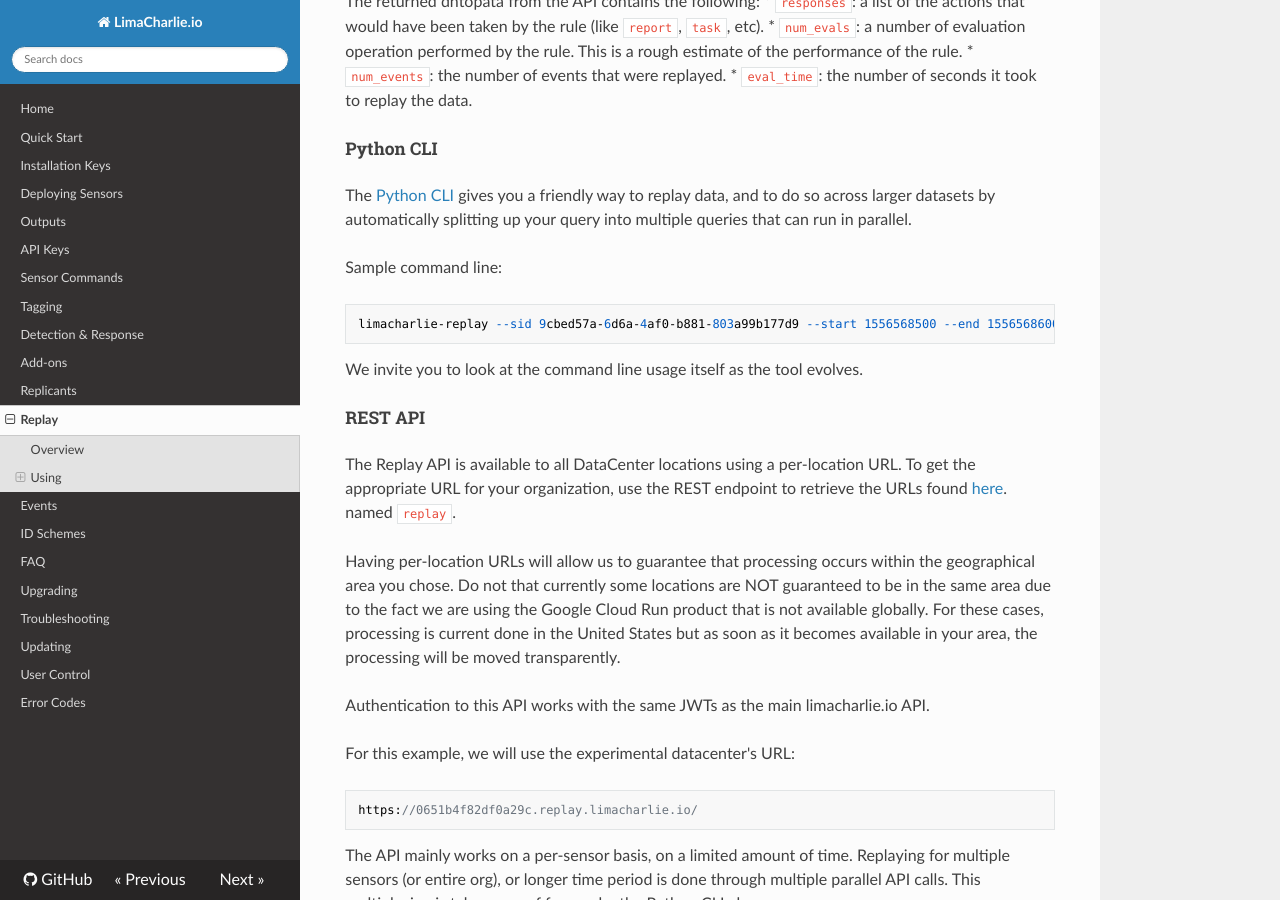
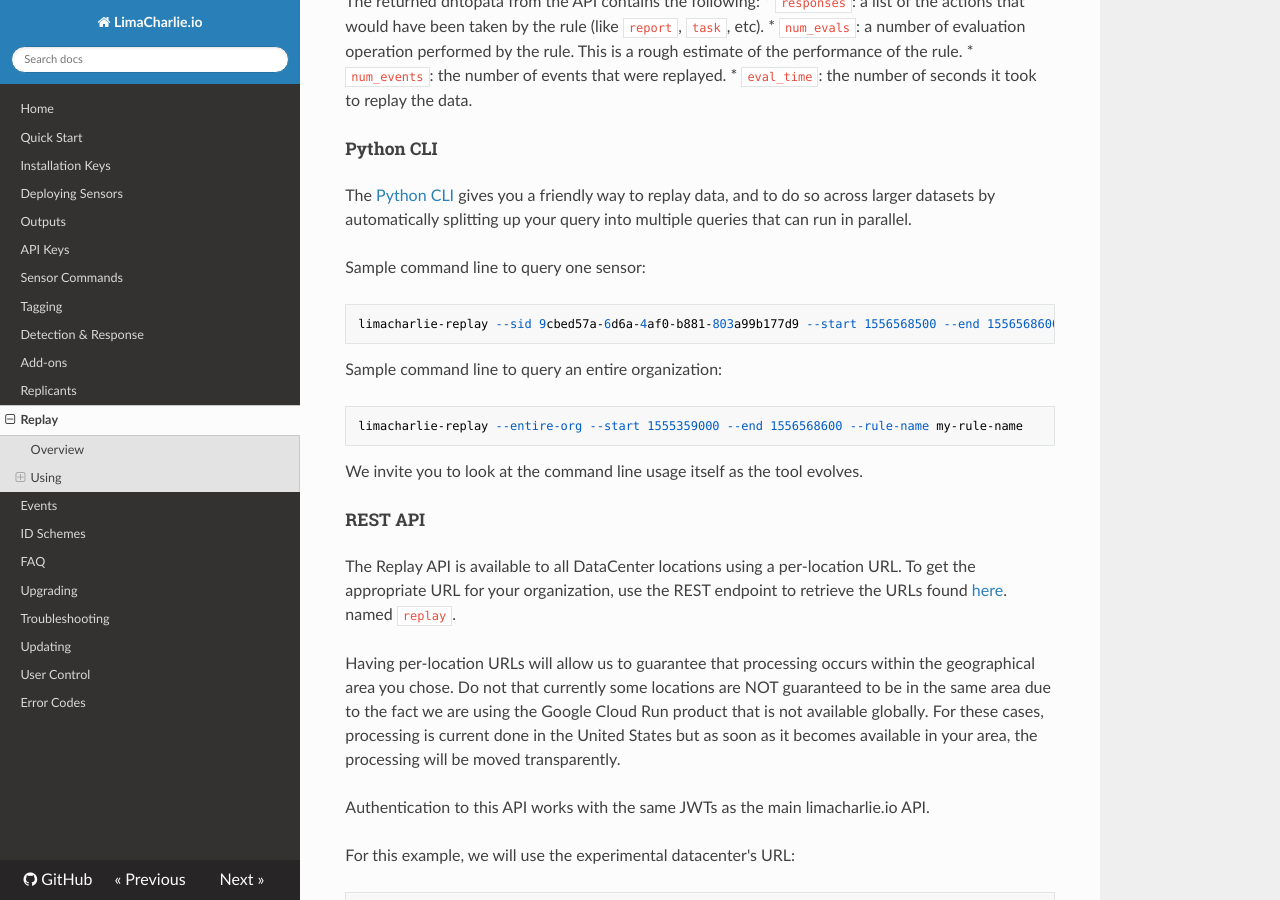
Before and after one commit to refractionPOINT/lce_doc, an MkDocs documentation site: the page built from docs/replay.md, in a window 1280 px wide and 900 px high, scrolled down 699 px. Built offline with MkDocs 1.6.1, drawn with Linux system fonts in a browser that asks for light colours; nearby versions of some CDN libraries; old or Windows-style settings are respelled for this version of MkDocs.

Commit message:
Adding blurb about querying whole org.

````diff
--- a/docs/replay.md
+++ b/docs/replay.md
@@ -31,9 +31,14 @@ The returned dhtopata from the API contains the following:
 The [Python CLI](https://github.com/refractionPOINT/python-limacharlie) gives you a friendly way to replay data, and to do so across larger datasets
 by automatically splitting up your query into multiple queries that can run in parallel.
 
-Sample command line:
+Sample command line to query one sensor:
 ```
 limacharlie-replay --sid 9cbed57a-6d6a-4af0-b881-803a99b177d9 --start 1556568500 --end 1556568600 --rule-content ./test_rule.txt
+```
+
+Sample command line to query an entire organization:
+```
+limacharlie-replay --entire-org --start 1555359000 --end 1556568600 --rule-name my-rule-name
 ```
 
 We invite you to look at the command line usage itself as the tool evolves.
````
